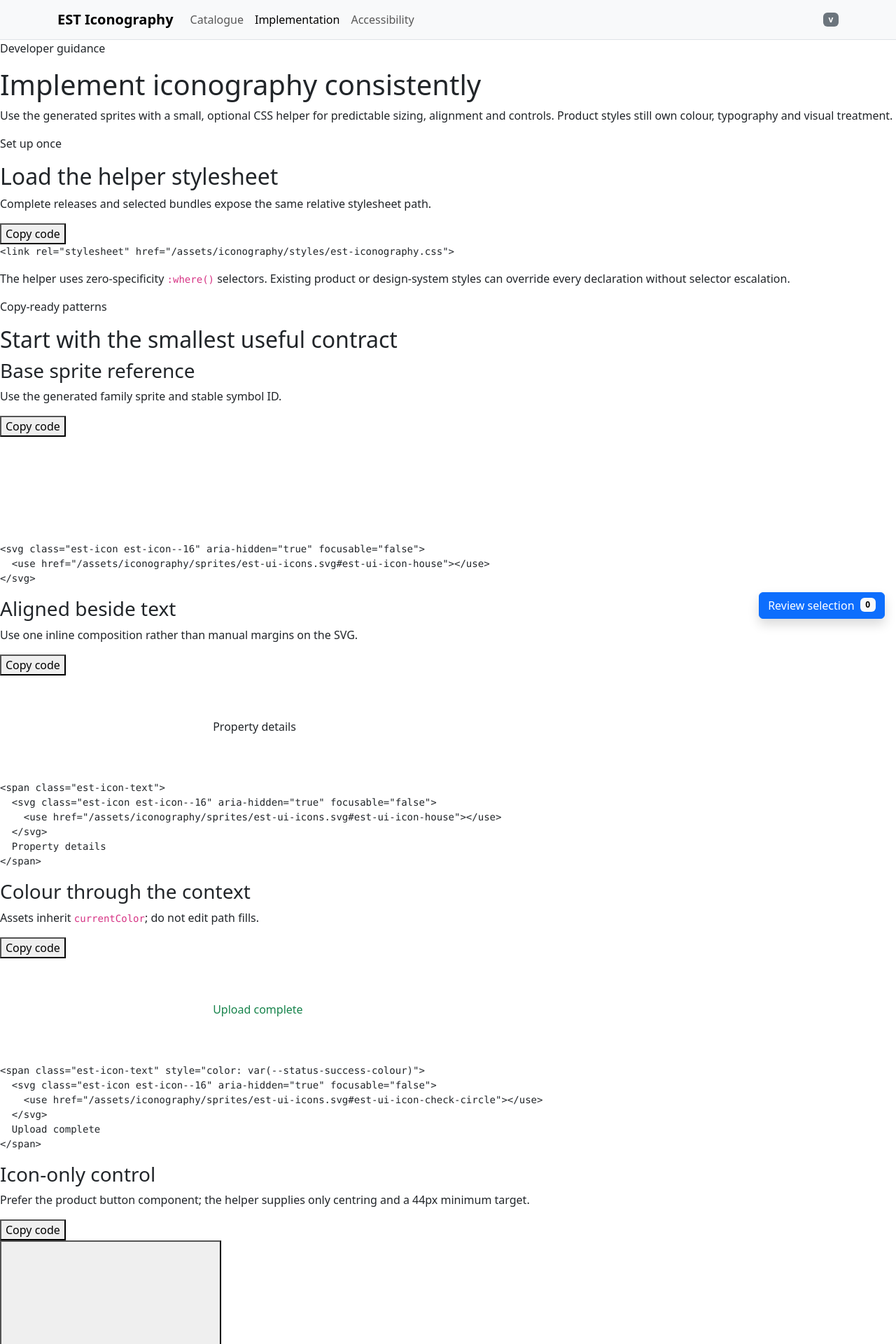
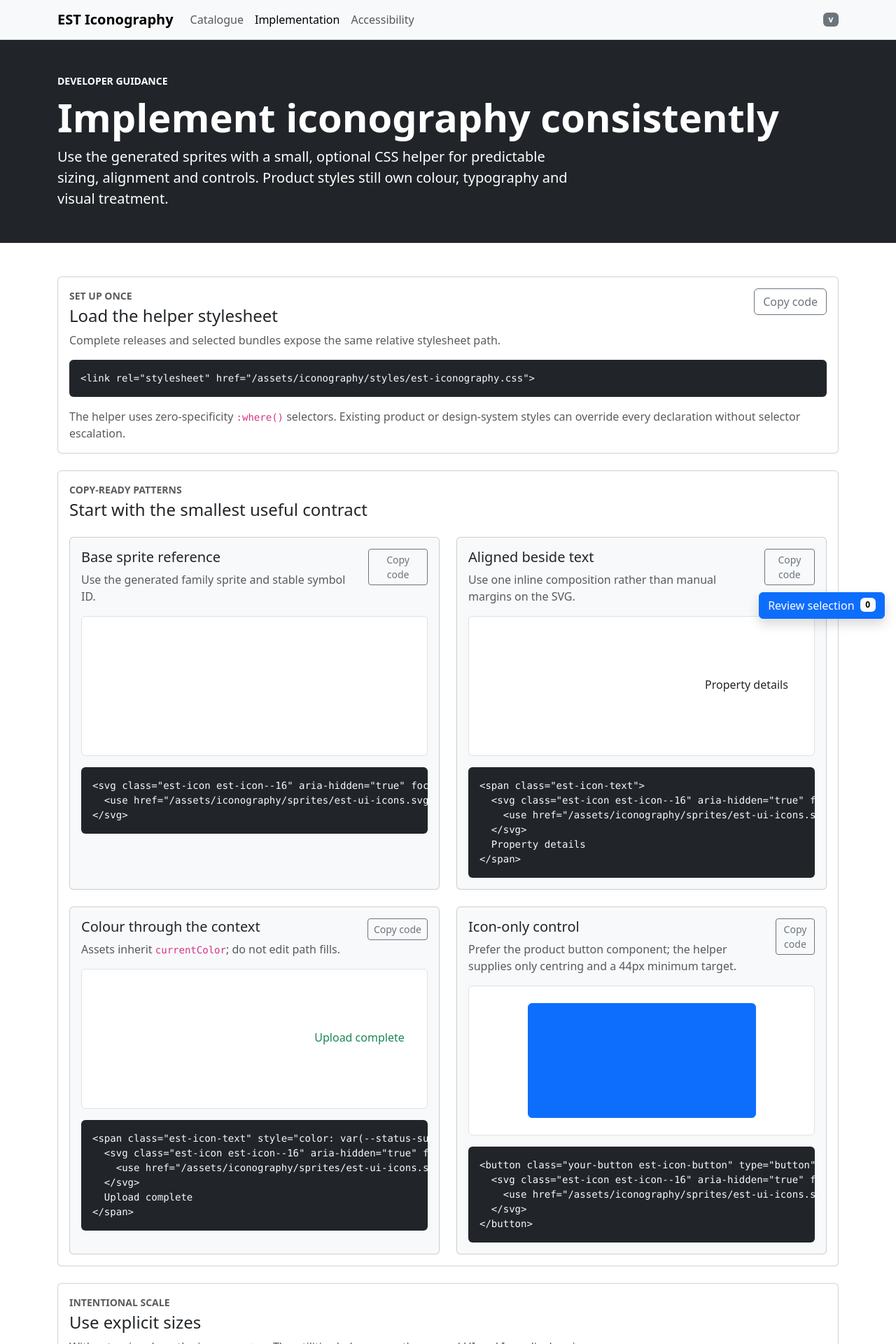
Before and after one commit to KarolChojnowski/est-iconography, a Jekyll site: the page built from catalogue/implementation.html, in a window 1280 px wide. Shown: the top 1920 px of the page at 70% size. Built offline with Jekyll 4.4.1, drawn with Linux system fonts in a browser that asks for light colours; nearby versions of some CDN libraries; library files that are not in the unit come from our copies.

Commit message:
Reskin implementation guide with Bootstrap

```diff
--- a/catalogue/implementation.html
+++ b/catalogue/implementation.html
@@ -4,27 +4,29 @@ title: Implementation
 permalink: /implementation/
 iconography_styles: true
 ---
-<section class="asset-hero">
-  <div class="content-width">
-    <p class="eyebrow">Developer guidance</p>
-    <h1>Implement iconography consistently</h1>
-    <p class="asset-summary">Use the generated sprites with a small, optional CSS helper for predictable sizing, alignment and controls. Product styles still own colour, typography and visual treatment.</p>
+<section class="bg-dark text-white py-5">
+  <div class="container">
+    <p class="text-uppercase small fw-semibold mb-2">Developer guidance</p>
+    <h1 class="display-4 fw-bold">Implement iconography consistently</h1>
+    <p class="lead col-lg-8 mb-0">Use the generated sprites with a small, optional CSS helper for predictable sizing, alignment and controls. Product styles still own colour, typography and visual treatment.</p>
   </div>
 </section>
 
-<div class="guidance-page content-width">
-  <section class="documentation-section" aria-labelledby="setup-title">
-    <div class="section-heading">
+<div class="container py-5">
+  <section class="card mb-4" aria-labelledby="setup-title">
+    <div class="card-body">
+      <div class="d-flex flex-column flex-md-row align-items-md-start justify-content-between gap-3 mb-3">
         <div>
-        <p class="eyebrow eyebrow--dark">Set up once</p>
-        <h2 id="setup-title">Load the helper stylesheet</h2>
-        <p>Complete releases and selected bundles expose the same relative stylesheet path.</p>
+          <p class="text-uppercase small fw-semibold text-body-secondary mb-1">Set up once</p>
+          <h2 class="h4" id="setup-title">Load the helper stylesheet</h2>
+          <p class="text-body-secondary mb-0">Complete releases and selected bundles expose the same relative stylesheet path.</p>
         </div>
-      <button class="button button--secondary js-copy-code" type="button" data-copy-target="stylesheet-setup">Copy code</button>
+        <button class="btn btn-outline-secondary align-self-start js-copy-code" type="button" data-copy-target="stylesheet-setup">Copy code</button>
       </div>
       {% capture stylesheet_setup %}<link rel="stylesheet" href="/assets/iconography/styles/est-iconography.css">{% endcapture %}
-    <pre class="code-block"><code id="stylesheet-setup">{{ stylesheet_setup | escape }}</code></pre>
-    <p class="implementation-note">The helper uses zero-specificity <code>:where()</code> selectors. Existing product or design-system styles can override every declaration without selector escalation.</p>
+      <pre class="bg-dark text-light p-3 rounded overflow-auto small"><code id="stylesheet-setup">{{ stylesheet_setup | escape }}</code></pre>
+      <p class="text-body-secondary mb-0">The helper uses zero-specificity <code>:where()</code> selectors. Existing product or design-system styles can override every declaration without selector escalation.</p>
+    </div>
   </section>
 
   {% capture base_example %}<svg class="est-icon est-icon--16" aria-hidden="true" focusable="false">
@@ -51,157 +53,122 @@ iconography_styles: true
   </svg>
 </button>{% endcapture %}
 
-  <section class="documentation-section" aria-labelledby="patterns-title">
-    <div class="section-heading">
-      <div>
-        <p class="eyebrow eyebrow--dark">Copy-ready patterns</p>
-        <h2 id="patterns-title">Start with the smallest useful contract</h2>
+  <section class="card mb-4" aria-labelledby="patterns-title">
+    <div class="card-body">
+      <p class="text-uppercase small fw-semibold text-body-secondary mb-1">Copy-ready patterns</p>
+      <h2 class="h4 mb-4" id="patterns-title">Start with the smallest useful contract</h2>
+
+      <div class="row g-4">
+        <article class="col-12 col-xl-6">
+          <div class="card h-100 bg-body-tertiary">
+            <div class="card-body">
+              <div class="d-flex align-items-start justify-content-between gap-3 mb-3">
+                <div><h3 class="h5">Base sprite reference</h3><p class="text-body-secondary mb-0">Use the generated family sprite and stable symbol ID.</p></div>
+                <button class="btn btn-outline-secondary btn-sm js-copy-code" type="button" data-copy-target="base-implementation">Copy code</button>
+              </div>
+              <div class="border rounded bg-white p-4 d-flex align-items-center justify-content-center mb-3">
+                <svg class="est-icon est-icon--16" aria-hidden="true" focusable="false"><use href="{{ '/assets/generated/sprites/est-ui-icons.svg' | relative_url }}#est-ui-icon-house"></use></svg>
+              </div>
+              <pre class="bg-dark text-light p-3 rounded overflow-auto small mb-0"><code id="base-implementation">{{ base_example | escape }}</code></pre>
             </div>
           </div>
-
-    <div class="pattern-grid">
-      <article class="pattern-card">
-        <div class="pattern-card__heading">
-          <div>
-            <h3>Base sprite reference</h3>
-            <p>Use the generated family sprite and stable symbol ID.</p>
-          </div>
-          <button class="button button--secondary js-copy-code" type="button" data-copy-target="base-implementation">Copy code</button>
-        </div>
-        <div class="pattern-card__example">
-          <svg class="est-icon est-icon--16" aria-hidden="true" focusable="false">
-            <use href="{{ '/assets/generated/sprites/est-ui-icons.svg' | relative_url }}#est-ui-icon-house"></use>
-          </svg>
-        </div>
-        <pre class="code-block"><code id="base-implementation">{{ base_example | escape }}</code></pre>
         </article>
 
-      <article class="pattern-card">
-        <div class="pattern-card__heading">
-          <div>
-            <h3>Aligned beside text</h3>
-            <p>Use one inline composition rather than manual margins on the SVG.</p>
+        <article class="col-12 col-xl-6">
+          <div class="card h-100 bg-body-tertiary">
+            <div class="card-body">
+              <div class="d-flex align-items-start justify-content-between gap-3 mb-3">
+                <div><h3 class="h5">Aligned beside text</h3><p class="text-body-secondary mb-0">Use one inline composition rather than manual margins on the SVG.</p></div>
+                <button class="btn btn-outline-secondary btn-sm js-copy-code" type="button" data-copy-target="text-implementation">Copy code</button>
               </div>
-          <button class="button button--secondary js-copy-code" type="button" data-copy-target="text-implementation">Copy code</button>
+              <div class="border rounded bg-white p-4 d-flex align-items-center justify-content-center mb-3">
+                <span class="est-icon-text"><svg class="est-icon est-icon--16" aria-hidden="true" focusable="false"><use href="{{ '/assets/generated/sprites/est-ui-icons.svg' | relative_url }}#est-ui-icon-house"></use></svg>Property details</span>
               </div>
-        <div class="pattern-card__example">
-          <span class="est-icon-text">
-            <svg class="est-icon est-icon--16" aria-hidden="true" focusable="false">
-              <use href="{{ '/assets/generated/sprites/est-ui-icons.svg' | relative_url }}#est-ui-icon-house"></use>
-            </svg>
-            Property details
-          </span>
+              <pre class="bg-dark text-light p-3 rounded overflow-auto small mb-0"><code id="text-implementation">{{ text_example | escape }}</code></pre>
             </div>
-        <pre class="code-block"><code id="text-implementation">{{ text_example | escape }}</code></pre>
+          </div>
         </article>
 
-      <article class="pattern-card">
-        <div class="pattern-card__heading">
-          <div>
-            <h3>Colour through the context</h3>
-            <p>Assets inherit <code>currentColor</code>; do not edit path fills.</p>
+        <article class="col-12 col-xl-6">
+          <div class="card h-100 bg-body-tertiary">
+            <div class="card-body">
+              <div class="d-flex align-items-start justify-content-between gap-3 mb-3">
+                <div><h3 class="h5">Colour through the context</h3><p class="text-body-secondary mb-0">Assets inherit <code>currentColor</code>; do not edit path fills.</p></div>
+                <button class="btn btn-outline-secondary btn-sm js-copy-code" type="button" data-copy-target="colour-implementation">Copy code</button>
               </div>
-          <button class="button button--secondary js-copy-code" type="button" data-copy-target="colour-implementation">Copy code</button>
+              <div class="border rounded bg-white p-4 d-flex align-items-center justify-content-center mb-3">
+                <span class="est-icon-text text-success"><svg class="est-icon est-icon--16" aria-hidden="true" focusable="false"><use href="{{ '/assets/generated/sprites/est-ui-icons.svg' | relative_url }}#est-ui-icon-check-circle"></use></svg>Upload complete</span>
               </div>
-        <div class="pattern-card__example">
-          <span class="est-icon-text" style="color: #16834b">
-            <svg class="est-icon est-icon--16" aria-hidden="true" focusable="false">
-              <use href="{{ '/assets/generated/sprites/est-ui-icons.svg' | relative_url }}#est-ui-icon-check-circle"></use>
-            </svg>
-            Upload complete
-          </span>
+              <pre class="bg-dark text-light p-3 rounded overflow-auto small mb-0"><code id="colour-implementation">{{ colour_example | escape }}</code></pre>
             </div>
-        <pre class="code-block"><code id="colour-implementation">{{ colour_example | escape }}</code></pre>
+          </div>
         </article>
 
-      <article class="pattern-card">
-        <div class="pattern-card__heading">
-          <div>
-            <h3>Icon-only control</h3>
-            <p>Prefer the product button component; the helper supplies only centring and a 44px minimum target.</p>
+        <article class="col-12 col-xl-6">
+          <div class="card h-100 bg-body-tertiary">
+            <div class="card-body">
+              <div class="d-flex align-items-start justify-content-between gap-3 mb-3">
+                <div><h3 class="h5">Icon-only control</h3><p class="text-body-secondary mb-0">Prefer the product button component; the helper supplies only centring and a 44px minimum target.</p></div>
+                <button class="btn btn-outline-secondary btn-sm js-copy-code" type="button" data-copy-target="button-implementation">Copy code</button>
               </div>
-          <button class="button button--secondary js-copy-code" type="button" data-copy-target="button-implementation">Copy code</button>
+              <div class="border rounded bg-white p-4 d-flex align-items-center justify-content-center mb-3">
+                <button class="btn btn-primary est-icon-button" type="button" aria-label="Add property"><svg class="est-icon est-icon--16" aria-hidden="true" focusable="false"><use href="{{ '/assets/generated/sprites/est-ui-icons.svg' | relative_url }}#est-ui-icon-plus"></use></svg></button>
               </div>
-        <div class="pattern-card__example">
-          <button class="example-icon-button est-icon-button" type="button" aria-label="Add property">
-            <svg class="est-icon est-icon--16" aria-hidden="true" focusable="false">
-              <use href="{{ '/assets/generated/sprites/est-ui-icons.svg' | relative_url }}#est-ui-icon-plus"></use>
-            </svg>
-          </button>
-        </div>
-        <pre class="code-block"><code id="button-implementation">{{ button_example | escape }}</code></pre>
-      </article>
-    </div>
-  </section>
-
-  <section class="documentation-section" aria-labelledby="sizes-title">
-    <div class="section-heading">
-      <div>
-        <p class="eyebrow eyebrow--dark">Intentional scale</p>
-        <h2 id="sizes-title">Use explicit sizes</h2>
-        <p>Without a size class, the icon uses <code>1em</code>. The utilities below cover the normal UI and Icon display sizes.</p>
+              <pre class="bg-dark text-light p-3 rounded overflow-auto small mb-0"><code id="button-implementation">{{ button_example | escape }}</code></pre>
             </div>
           </div>
-
-    <div class="size-demonstration" aria-label="Available icon size utilities">
-      {% assign sizes = '16,24,32,48,64' | split: ',' %}
-      {% for size in sizes %}
-        <div>
-          <svg class="est-icon est-icon--{{ size }} est-icon--block" aria-hidden="true" focusable="false">
-            <use href="{{ '/assets/generated/sprites/est-ui-icons.svg' | relative_url }}#est-ui-icon-house"></use>
-          </svg>
-          <code>.est-icon--{{ size }}</code>
-        </div>
-      {% endfor %}
-    </div>
-
-    <p class="implementation-note">For an exceptional size, set <code>--est-icon-size</code> on the SVG. Review UI icons at 16px and Icons at 48px before introducing scaled variants.</p>
-  </section>
-
-  <section class="documentation-section" aria-labelledby="delivery-title">
-    <div class="section-heading">
-      <div>
-        <p class="eyebrow eyebrow--dark">Delivery contract</p>
-        <h2 id="delivery-title">Keep the generated paths together</h2>
-      </div>
-    </div>
-
-    <div class="guidance-grid">
-      <div class="guidance-card">
-        <h3>Complete release</h3>
-        <p>Copy the versioned release directory into an application-owned public asset location.</p>
-      </div>
-      <div class="guidance-card">
-        <h3>Selected bundle</h3>
-        <p>Use the catalogue selection or CLI; the subset retains the same sprite, SVG, stylesheet and manifest paths.</p>
-      </div>
-      <div class="guidance-card">
-        <h3>Same-origin sprites</h3>
-        <p>Serve external sprites from the same application origin and preserve the generated symbol IDs.</p>
-      </div>
-      <div class="guidance-card">
-        <h3>Versioned caching</h3>
-        <p>Version or fingerprint the containing asset directory when products use long-lived caching.</p>
+        </article>
       </div>
     </div>
   </section>
 
-  <section class="documentation-section" aria-labelledby="review-title">
-    <div class="section-heading">
-      <div>
-        <p class="eyebrow eyebrow--dark">Before release</p>
-        <h2 id="review-title">Implementation checklist</h2>
+  <section class="card mb-4" aria-labelledby="sizes-title">
+    <div class="card-body">
+      <p class="text-uppercase small fw-semibold text-body-secondary mb-1">Intentional scale</p>
+      <h2 class="h4" id="sizes-title">Use explicit sizes</h2>
+      <p class="text-body-secondary">Without a size class, the icon uses <code>1em</code>. The utilities below cover the normal UI and Icon display sizes.</p>
+      <div class="row g-3" aria-label="Available icon size utilities">
+        {% assign sizes = '16,24,32,48,64' | split: ',' %}
+        {% for size in sizes %}
+          <div class="col-6 col-md">
+            <div class="border rounded bg-body-tertiary p-4 h-100 d-flex flex-column align-items-center justify-content-center gap-3">
+              <svg class="est-icon est-icon--{{ size }} est-icon--block" aria-hidden="true" focusable="false"><use href="{{ '/assets/generated/sprites/est-ui-icons.svg' | relative_url }}#est-ui-icon-house"></use></svg>
+              <code>.est-icon--{{ size }}</code>
             </div>
           </div>
-    <ul class="check-list">
-      <li>Use a canonical sprite ID or generated individual SVG path.</li>
-      <li>Load the optional helper stylesheet once, not per component.</li>
-      <li>Choose and review an intentional rendered size.</li>
-      <li>Set colour through <code>color</code>, not path fills.</li>
-      <li>Keep decorative and control-owned SVGs hidden from assistive technology.</li>
-      <li>Put accessible names and focus behaviour on the containing control.</li>
-      <li>Retain the bundle licence notices in the consuming product.</li>
+        {% endfor %}
+      </div>
+      <p class="text-body-secondary mt-3 mb-0">For an exceptional size, set <code>--est-icon-size</code> on the SVG. Review UI icons at 16px and Icons at 48px before introducing scaled variants.</p>
+    </div>
+  </section>
+
+  <section class="card mb-4" aria-labelledby="delivery-title">
+    <div class="card-body">
+      <p class="text-uppercase small fw-semibold text-body-secondary mb-1">Delivery contract</p>
+      <h2 class="h4 mb-4" id="delivery-title">Keep the generated paths together</h2>
+      <div class="row g-3 row-cols-1 row-cols-md-2">
+        <div class="col"><div class="card h-100"><div class="card-body"><h3 class="h6">Complete release</h3><p class="mb-0">Copy the versioned release directory into an application-owned public asset location.</p></div></div></div>
+        <div class="col"><div class="card h-100"><div class="card-body"><h3 class="h6">Selected bundle</h3><p class="mb-0">Use the catalogue selection or CLI; the subset retains the same sprite, SVG, stylesheet and manifest paths.</p></div></div></div>
+        <div class="col"><div class="card h-100"><div class="card-body"><h3 class="h6">Same-origin sprites</h3><p class="mb-0">Serve external sprites from the same application origin and preserve the generated symbol IDs.</p></div></div></div>
+        <div class="col"><div class="card h-100"><div class="card-body"><h3 class="h6">Versioned caching</h3><p class="mb-0">Version or fingerprint the containing asset directory when products use long-lived caching.</p></div></div></div>
+      </div>
+    </div>
+  </section>
+
+  <section class="card" aria-labelledby="review-title">
+    <div class="card-body">
+      <p class="text-uppercase small fw-semibold text-body-secondary mb-1">Before release</p>
+      <h2 class="h4" id="review-title">Implementation checklist</h2>
+    </div>
+    <ul class="list-group list-group-flush">
+      <li class="list-group-item">Use a canonical sprite ID or generated individual SVG path.</li>
+      <li class="list-group-item">Load the optional helper stylesheet once, not per component.</li>
+      <li class="list-group-item">Choose and review an intentional rendered size.</li>
+      <li class="list-group-item">Set colour through <code>color</code>, not path fills.</li>
+      <li class="list-group-item">Keep decorative and control-owned SVGs hidden from assistive technology.</li>
+      <li class="list-group-item">Put accessible names and focus behaviour on the containing control.</li>
+      <li class="list-group-item">Retain the bundle licence notices in the consuming product.</li>
     </ul>
-    <p class="implementation-note">For the complete accessibility decision model, read <a href="{{ '/accessibility/' | relative_url }}">Accessible icon use</a>.</p>
+    <div class="card-body border-top"><p class="text-body-secondary mb-0">For the complete accessibility decision model, read <a href="{{ '/accessibility/' | relative_url }}">Accessible icon use</a>.</p></div>
   </section>
 </div>
```
Lines whose indentation alone changed are shown as unchanged.
